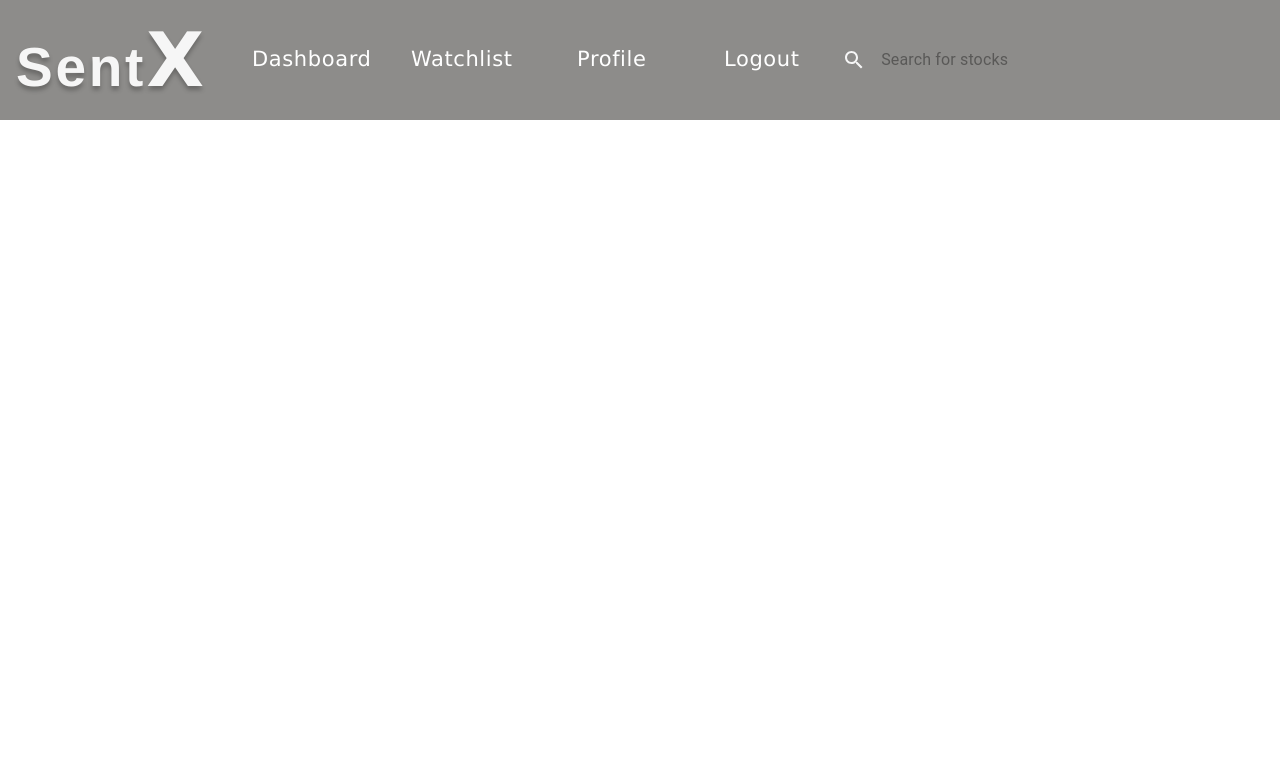
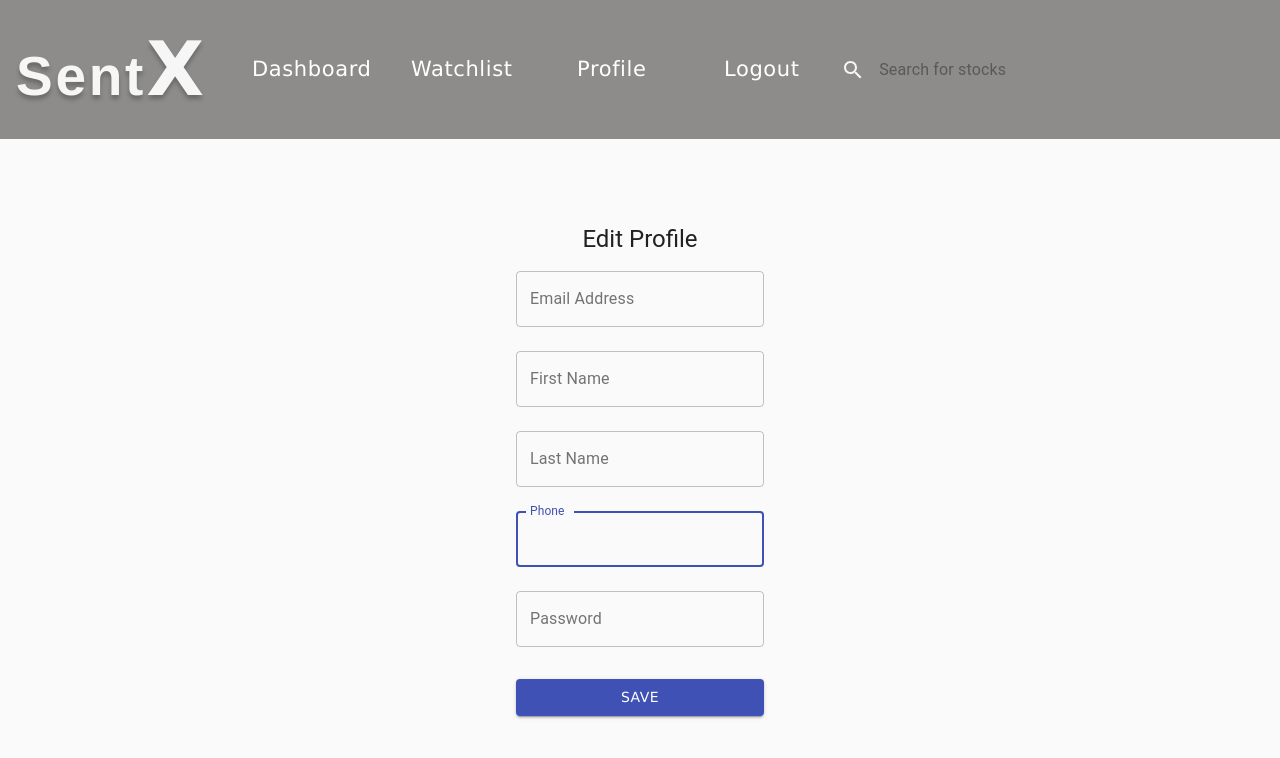
Before and after one commit to luckyjaiswaal/2021_SES3A_TEAM2, a React (Create React App) app in the folder frontend/react_app/: page /profile in a window 1280 px wide. Shown: the top 758 px of the page. Built offline with nearby package versions, Linux system fonts and the light colour scheme.

Commit message:
Created profile edit form

```diff
--- a/frontend/react_app/package.json
+++ b/frontend/react_app/package.json
@@ -14,6 +14,7 @@
     "react-chartjs-2": "^3.0.2",
     "react-charts": "^2.0.0-beta.7",
     "react-dom": "^17.0.2",
+    "react-hook-form": "^7.3.6",
     "react-responsive-modal": "^6.0.1",
     "react-router-dom": "^5.2.0",
     "react-scripts": "4.0.3",
--- a/frontend/react_app/src/App.js
+++ b/frontend/react_app/src/App.js
@@ -9,6 +9,7 @@ import Indepth from './InDepth';
 import Login from './Login'
 import SignUp from './SignUp'
 import Watchlist from './Watchlist'
+import Profile from './Profile'
 
 function App() {
   return (
@@ -21,6 +22,7 @@ function App() {
             <Route path="/login" exact component={Login} />
             <Route path="/signup" exact component={SignUp} />
             <Route path="/watchlist" exact component={Watchlist} />
+            <Route path="/profile" exact component={Profile} />
             <Route path="/stock/:stockSymbol" exact component={Indepth} />
             <Route path="/stock" exact>
             <h1>Please select a stock</h1>
--- /dev/null
+++ b/frontend/react_app/src/Profile.js
@@ -0,0 +1,116 @@
+import './form.css';
+import React, { Component } from 'react';
+import { Container, TextField, Avatar, Typography, Button, Grid} from "@material-ui/core";
+import CssBaseline from '@material-ui/core/CssBaseline';
+import { makeStyles } from '@material-ui/core/styles';
+import { Link, Redirect } from 'react-router-dom';
+import FormControlLabel from '@material-ui/core/FormControlLabel';
+import {useForm, Controller} from 'react-hook-form'
+
+
+const useStyles = makeStyles((theme) => ({
+  paper: {
+    marginTop: theme.spacing(8),
+    display: 'flex',
+    flexDirection: 'column',
+    alignItems: 'center',
+  },
+  avatar: {
+    margin: theme.spacing(1),
+    backgroundColor: theme.palette.secondary.main,
+  },
+  form: {
+    width: '100%', // Fix IE 11 issue.
+    marginTop: theme.spacing(1),
+  },
+  submit: {
+    margin: theme.spacing(3, 0, 2),
+  },
+}));
+
+class Profile extends Component {
+  render() {
+    const classes = this.props.classes;
+    return (
+      <Container component="main" maxWidth="xs">
+        <CssBaseline />
+        <div className={classes.paper}>
+          {/* <Avatar className={classes.avatar}>
+            <LockOutlinedIcon />
+          </Avatar> */}
+          <Typography component="h1" variant="h5">
+            Edit Profile
+          </Typography>
+          <form>
+            <TextField
+              variant="outlined"
+              margin="normal"
+              fullWidth
+              id="email"
+              label="Email Address"
+              name="email"
+              autoComplete="email"
+              autoFocus
+              />
+            <TextField
+              variant="outlined"
+              margin="normal"
+              fullWidth
+              id="firstname"
+              label="First Name"
+              name="firstname"
+              autoFocus
+              />
+            <TextField
+              variant="outlined"
+              margin="normal"
+              fullWidth
+              id="lastname"
+              label="Last Name"
+              name="lastname"
+              autoFocus
+              />
+            <TextField
+              variant="outlined"
+              margin="normal"
+              fullWidth
+              id="phone"
+              label="Phone"
+              name="phone"
+              autoFocus
+              />
+            <TextField
+              variant="outlined"
+              margin="normal"
+              // inputRef={register}
+              fullWidth
+              name="password"
+              label="Password"
+              type="password"
+              id="password"
+              autoComplete="current-password"
+              />
+            <Button
+              type="submit"
+              fullWidth
+              variant="contained"
+              color="primary"
+              className={classes.submit}
+              >
+              Save
+            </Button>
+            <Grid container>
+            </Grid>
+          </form>
+        </div>
+      </Container>
+      );
+    };
+  };
+
+  export default () => {
+    const classes = useStyles();
+    return (
+        <Profile classes={classes} />
+    )
+}
--- a/frontend/react_app/src/Watchlist.js
+++ b/frontend/react_app/src/Watchlist.js
@@ -1,8 +1,6 @@
 import './form.css';
 import React, { Component } from 'react';
 import { Table, TableBody, TableCell, TableContainer, TableHead, TableRow, Paper, TextField} from "@material-ui/core";
-import { withStyles, makeStyles } from '@material-ui/core/styles';
-import { Link, Redirect } from 'react-router-dom';
 import FormControlLabel from '@material-ui/core/FormControlLabel';
 import Checkbox from '@material-ui/core/Checkbox';
 
--- a/frontend/react_app/src/components/newsfeed/newsfeed.css
+++ b/frontend/react_app/src/components/newsfeed/newsfeed.css
@@ -11,7 +11,3 @@
     padding: auto;
     margin: auto;
 }
-
-.table{
-
-}
```
Also changed, not shown: 1 other file (tests, documents, lock files or other folders).
